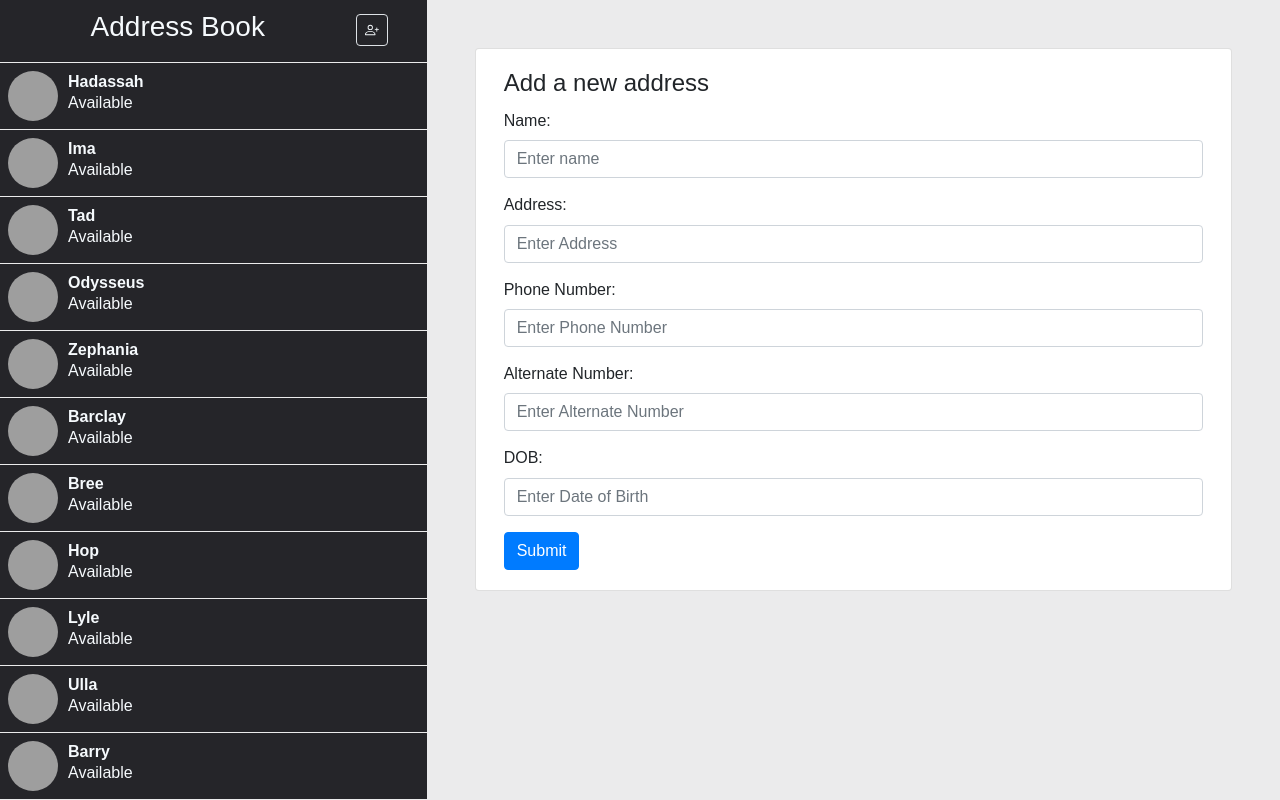
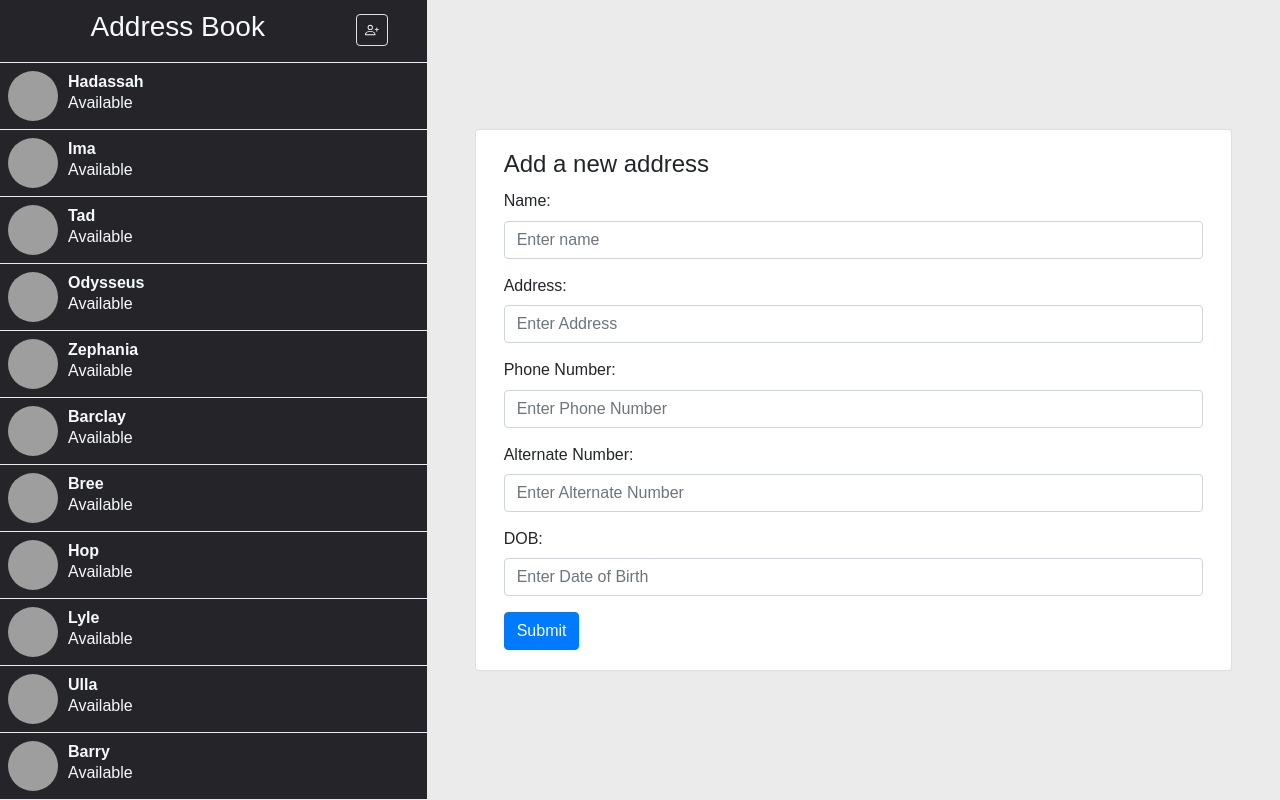
Before and after one commit to sahilkaushal7/address-book, a Vue app: page / in a window 1280 px wide. Built offline with nearby package versions, Linux system fonts and the light colour scheme; grey boxes are pictures that could not be loaded.

Commit message:
final few fixed

```diff
--- a/src/App.vue
+++ b/src/App.vue
@@ -1,6 +1,6 @@
 <template>
   <div>
-    <b-row no-gutters>
+    <b-row no-gutters align-v="center">
       <b-col md="4">
         <AddressMenu
           v-bind:addresses="addresses"
--- a/src/components/AddAddress.vue
+++ b/src/components/AddAddress.vue
@@ -1,5 +1,5 @@
 <template>
-  <b-card title="Add a new address" class="m-5 px-2">
+  <b-card title="Add a new address" class="mx-5 px-2">
     <b-form @submit.prevent="$emit('submit-address', form)">
       <b-form-group id="input-group-1" label="Name:" label-for="input-1">
         <b-form-input
--- a/src/components/AddressMenu.vue
+++ b/src/components/AddressMenu.vue
@@ -64,7 +64,7 @@ export default {
   padding: 10px;
 }
 
-@media only screen and (max-width: 768px) {
+@media only screen and (max-width: 767px) {
   .address-menu {
     height: 200px;
   }
--- a/src/components/Profile.vue
+++ b/src/components/Profile.vue
@@ -1,5 +1,5 @@
 <template>
-  <b-card class="m-5 px-2">
+  <b-card class="mx-5 px-2">
     <b-row no-gutters>
       <b-col cols="12" sm="4">
         <b-img
```
